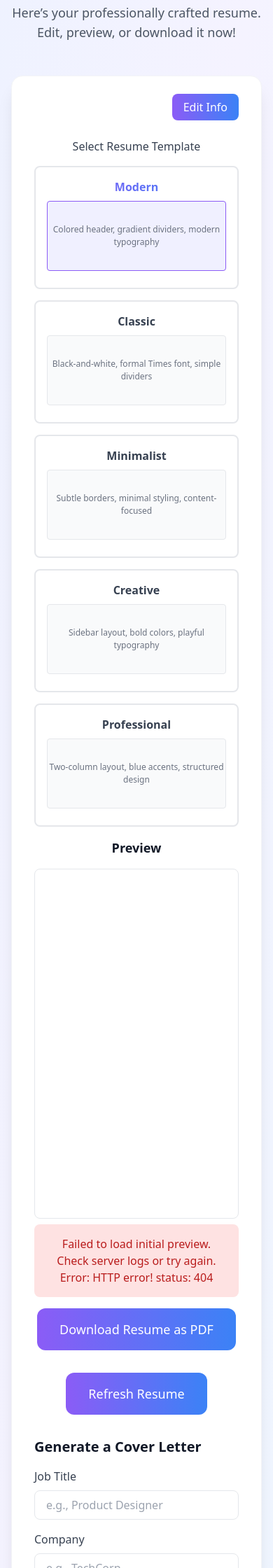
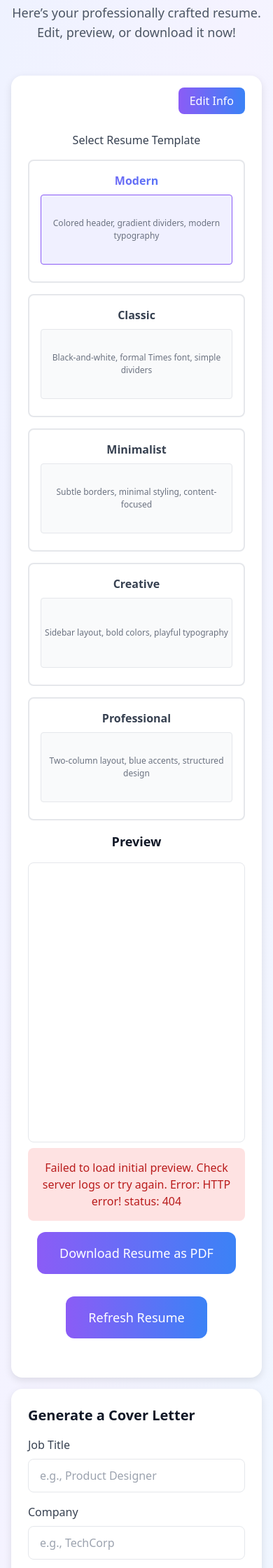
Before and after one commit to thepriest0/resumeai, a Python web app: template templates/result.html in a window 390 px wide. Shown: the part 240-2480 px from the top of the page at 70% size. Run offline with Jinja, Linux system fonts and the light colour scheme; the template is opened without the code that fills it, so the values that code supplies are empty.

Commit message:
ui update

```diff
--- a/templates/result.html
+++ b/templates/result.html
@@ -90,6 +90,70 @@
       border: 1px solid #e5e7eb;
       border-radius: 0.5rem;
     }
+    /* Two-column layout styles */
+    .two-column-container {
+      display: grid;
+      grid-template-columns: 2fr 1fr;
+      gap: 2rem;
+      max-width: 1200px;
+      margin: 0 auto;
+    }
+    .resume-column {
+      background: white;
+      border-radius: 1rem;
+      padding: 2rem;
+      box-shadow: 0 4px 12px rgba(0, 0, 0, 0.1);
+    }
+    .cover-letter-column {
+      position: sticky;
+      top: 6rem;
+      align-self: start;
+      background: white;
+      border-radius: 1rem;
+      padding: 2rem;
+      box-shadow: 0 4px 12px rgba(0, 0, 0, 0.1);
+      max-height: calc(100vh - 8rem);
+      overflow-y: auto;
+    }
+    /* Custom scrollbar for cover-letter-column on desktop */
+    .cover-letter-column::-webkit-scrollbar {
+      width: 8px;
+    }
+    .cover-letter-column::-webkit-scrollbar-track {
+      background: #f1f1f1;
+      border-radius: 4px;
+    }
+    .cover-letter-column::-webkit-scrollbar-thumb {
+      background: #8b5cf6;
+      border-radius: 4px;
+    }
+    .cover-letter-column::-webkit-scrollbar-thumb:hover {
+      background: #7b4cf0;
+    }
+    /* Mobile adjustments */
+    @media (max-width: 768px) {
+      .two-column-container {
+        grid-template-columns: 1fr; /* Single column on mobile */
+        gap: 1rem;
+      }
+      .resume-column, .cover-letter-column {
+        padding: 1.5rem; /* Slightly reduced padding for mobile */
+        position: static; /* Remove sticky behavior on mobile */
+        max-height: none; /* Remove height constraint */
+        overflow-y: visible; /* Allow normal scrolling */
+      }
+      /* Ensure buttons and inputs are touch-friendly */
+      button, input[type="text"], select {
+        min-height: 48px; /* Touch-friendly height */
+        font-size: 16px; /* Readable text size */
+      }
+      .template-cards {
+        grid-template-columns: repeat(auto-fit, minmax(150px, 1fr)); /* Smaller cards on mobile */
+      }
+      #pdf-preview {
+        height: 400px; /* Slightly shorter preview on mobile */
+      }
+    }
   </style>
   <script defer>
     function reloadPageWithData() {
@@ -101,7 +165,6 @@
       const downloadForm = document.getElementById('download-form');
       const formData = new FormData(downloadForm);
 
-      // Append all form data to the new form
       for (let [key, value] of formData.entries()) {
         const input = document.createElement('input');
         input.type = 'hidden';
@@ -112,6 +175,19 @@
 
       document.body.appendChild(form);
       form.submit();
+    }
+
+    function copyCoverLetter() {
+      const coverLetterText = document.querySelector('.cover-letter-column .whitespace-pre-wrap').textContent;
+      navigator.clipboard.writeText(coverLetterText).then(() => {
+        const copyElement = document.getElementById('copy-text');
+        copyElement.innerHTML = '<i class="fas fa-check text-green-500"></i> Copied!';
+        setTimeout(() => {
+          copyElement.innerHTML = '<i class="fas fa-copy"></i> Copy';
+        }, 2000);
+      }).catch(err => {
+        console.error('Failed to copy text: ', err);
+      });
     }
 
     document.addEventListener('DOMContentLoaded', () => {
@@ -167,7 +243,6 @@
         });
       }
 
-      // Initial setup
       initializeCards();
       const initialTemplate = document.querySelector('input[name="template"]:checked')?.value || 'modern';
       const initialFormData = new FormData(downloadForm);
@@ -220,7 +295,7 @@
     </div>
   </header>
 
-  <!-- Resume Preview -->
+  <!-- Main Content -->
   <section class="py-20">
     <div class="container mx-auto px-4">
       <div class="text-center mb-12">
@@ -232,7 +307,9 @@
         </p>
       </div>
 
-      <div class="max-w-4xl mx-auto bg-white rounded-2xl shadow-xl p-8 border border-gray-100">
+      <div class="two-column-container">
+        <!-- Resume Column (Left) -->
+        <div class="resume-column">
           <!-- Error Message -->
           {% if error %}
             <div class="mb-8 p-4 bg-red-100 text-red-700 rounded-lg">
@@ -397,7 +474,10 @@
               Refresh Resume
             </button>
           </div>
+        </div>
 
+        <!-- Cover Letter Column (Right, Sticky) -->
+        <div class="cover-letter-column">
           <!-- Generate Cover Letter -->
           <div class="mb-8">
             <h3 class="text-xl font-semibold text-gray-900 mb-4">Generate a Cover Letter</h3>
@@ -463,7 +543,7 @@
                   {% endfor %}
                 </select>
               </div>
-            <button type="submit" class="bg-gradient-to-r from-purple-600 to-blue-500 text-white px-8 py-4 rounded-xl hover:shadow-lg transition duration-300 text-lg font-medium">
+              <button type="submit" class="bg-gradient-to-r from-purple-600 to-blue-500 text-white px-8 py-4 rounded-xl hover:shadow-lg transition duration-300 text-lg font-medium w-full">
                 Generate Cover Letter
               </button>
             </form>
@@ -476,19 +556,22 @@
               <div class="p-4 bg-gray-50 rounded-lg">
                 <p class="text-gray-600 whitespace-pre-wrap">{{ cover_letter }}</p>
               </div>
-            <div class="text-center mt-4">
+              <div class="text-center mt-4 space-y-4">
+                <div id="copy-text" class="text-blue-500 cursor-pointer hover:underline flex items-center justify-center gap-2" onclick="copyCoverLetter()">
+                  <i class="fas fa-copy"></i> Copy
+                </div>
                 <form method="POST" action="/download_cover_letter">
                   <input type="hidden" name="name" value="{{ name }}">
                   <input type="hidden" name="state" value="{{ state }}">
                   <input type="hidden" name="country" value="{{ country }}">
                   <input type="hidden" name="cover_letter" value="{{ cover_letter }}">
-                <button type="submit" class="bg-gradient-to-r from-purple-600 to-blue-500 text-white px-8 py-4 rounded-xl hover:shadow-lg transition duration-300 text-lg font-medium">
+                  <button type="submit" class="bg-gradient-to-r from-purple-600 to-blue-500 text-white px-8 py-4 rounded-xl hover:shadow-lg transition duration-300 text-lg font-medium w-full">
                     Download Cover Letter as PDF
                   </button>
                 </form>
                 <button
                   onclick="window.location.href='/refresh_cover_letter?name={{ name|urlencode }}&job_title={{ job_title|urlencode }}&email={{ email|urlencode }}&phone={{ phone|urlencode }}&state={{ state|urlencode }}&country={{ country|urlencode }}&linkedin={{ linkedin|urlencode }}{% for skill in skills %}&skills[]={{ skill|urlencode }}{% endfor %}{% for edu in education %}&education_degree[]={{ edu.degree|urlencode }}&education_institution[]={{ edu.institution|urlencode }}&education_start_year[]={{ edu.start_year|urlencode }}&education_end_year[]={{ edu.end_year|urlencode }}{% endfor %}{% for exp in experience %}&experience_job_title[]={{ exp.job_title|urlencode }}&experience_company[]={{ exp.company|urlencode }}&experience_start_date[]={{ exp.start_date|urlencode }}&experience_end_date[]={{ exp.end_date|urlencode }}&experience_description[]={{ exp.description|urlencode }}&experience_raw_description[]={{ exp.raw_description|urlencode }}{% endfor %}&cover_job_title={{ cover_job_title|urlencode }}&company={{ company|urlencode }}&tone={{ tone|urlencode }}'"
-                class="bg-gradient-to-r from-purple-600 to-blue-500 text-white px-8 py-4 rounded-xl hover:shadow-lg transition duration-300 text-lg font-medium mt-4">
+                  class="bg-gradient-to-r from-purple-600 to-blue-500 text-white px-8 py-4 rounded-xl hover:shadow-lg transition duration-300 text-lg font-medium w-full">
                   Refresh Cover Letter
                 </button>
               </div>
@@ -496,6 +579,7 @@
           {% endif %}
         </div>
       </div>
+    </div>
   </section>
 </body>
 </html>
```
Lines whose indentation alone changed are shown as unchanged.
